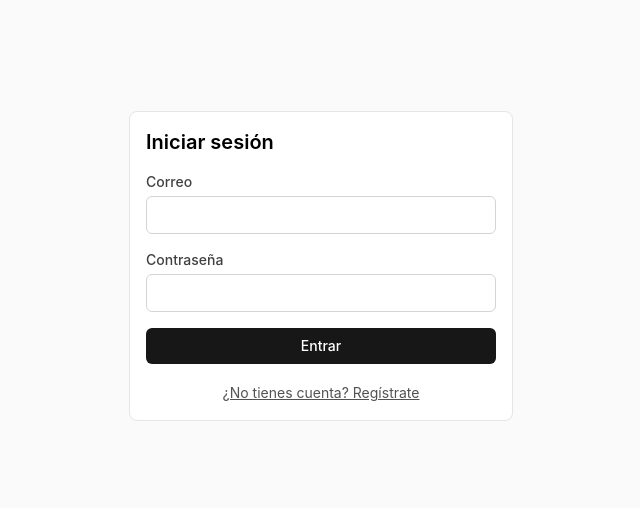
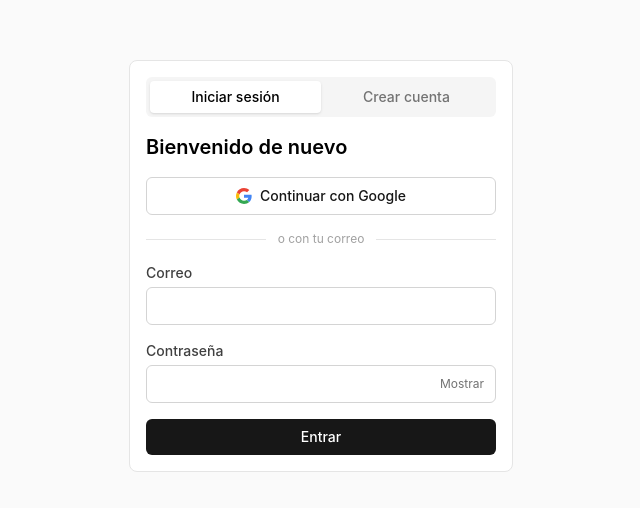
Before and after one commit to alonsonunez-developer/catalog-dashboard, a Vue app: page /login in a window 1280 px wide. Shown: the part 134-642 px from the top of the page, without its empty margins (319-959 px from the left). Built offline with nearby package versions, Linux system fonts and the light colour scheme; no server answers.

Commit message:
feat: login con Google, pestañas de acceso y confirmación de contraseña

```diff
--- a/src/views/LoginView.vue
+++ b/src/views/LoginView.vue
@@ -1,26 +1,80 @@
 <script setup lang="ts">
-import { ref } from 'vue'
+import { computed, onBeforeUnmount, onMounted, ref } from 'vue'
 import { useRouter } from 'vue-router'
 import { supabase } from '../lib/supabase'
 import { loadOrganization, session } from '../lib/session'
 import { errorMessage } from '../lib/data'
 
+const MIN_PASSWORD = 8
+
 const router = useRouter()
 const mode = ref<'signin' | 'signup'>('signin')
 const email = ref('')
 const password = ref('')
+const confirm = ref('')
+const showPassword = ref(false)
 const loading = ref(false)
+const googleLoading = ref(false)
 const error = ref('')
 const info = ref('')
 
-async function submit() {
-  loading.value = true
+const isSignup = computed(() => mode.value === 'signup')
+const mismatch = computed(() => isSignup.value && confirm.value !== '' && confirm.value !== password.value)
+const busy = computed(() => loading.value || googleLoading.value)
+
+function setMode(m: 'signin' | 'signup') {
+  if (mode.value === m) return
+  mode.value = m
+  password.value = ''
+  confirm.value = ''
+  showPassword.value = false
   error.value = ''
   info.value = ''
+}
+
+// Mensajes de Supabase en español para los casos más comunes
+function friendly(e: unknown): string {
+  const code = (e as { code?: string } | null)?.code
+  const msg = errorMessage(e)
+  switch (code) {
+    case 'invalid_credentials':
+      return 'Correo o contraseña incorrectos.'
+    case 'email_not_confirmed':
+      return 'Confirma tu correo antes de iniciar sesión. Revisa tu bandeja de entrada.'
+    case 'user_already_exists':
+    case 'email_exists':
+      return 'Ya existe una cuenta con ese correo. Inicia sesión.'
+    case 'weak_password':
+      return `La contraseña es muy débil. Usa al menos ${MIN_PASSWORD} caracteres.`
+    case 'over_email_send_rate_limit':
+    case 'over_request_rate_limit':
+      return 'Demasiados intentos. Espera unos minutos e inténtalo de nuevo.'
+    case 'signup_disabled':
+      return 'El registro de cuentas nuevas está cerrado por ahora.'
+  }
+  if (/invalid login credentials/i.test(msg)) return 'Correo o contraseña incorrectos.'
+  return msg
+}
+
+async function submit() {
+  error.value = ''
+  info.value = ''
+  const credentials = { email: email.value.trim(), password: password.value }
+
+  if (isSignup.value) {
+    if (password.value.length < MIN_PASSWORD) {
+      error.value = `La contraseña debe tener al menos ${MIN_PASSWORD} caracteres.`
+      return
+    }
+    if (password.value !== confirm.value) {
+      error.value = 'Las contraseñas no coinciden.'
+      return
+    }
+  }
+
+  loading.value = true
   try {
-    const credentials = { email: email.value.trim(), password: password.value }
-        const { data, error: e } =
-      mode.value === 'signup'
+    const { data, error: e } = isSignup.value
       ? await supabase.auth.signUp({
           ...credentials,
           // El enlace del correo vuelve al sitio desde el que se registró (producción o local)
@@ -28,54 +82,159 @@ async function submit() {
         })
       : await supabase.auth.signInWithPassword(credentials)
     if (e) throw e
+
     if (!data.session) {
-      info.value = 'Te enviamos un correo para confirmar tu cuenta. Después inicia sesión.'
-      mode.value = 'signin'
+      // Con "Confirm email" activo no hay sesión hasta confirmar. Si el correo ya existía,
+      // Supabase responde igual (para no revelar qué correos están registrados).
+      info.value = 'Te enviamos un correo para confirmar tu cuenta. Ábrelo y luego inicia sesión.'
+      setMode('signin')
+      info.value = 'Te enviamos un correo para confirmar tu cuenta. Ábrelo y luego inicia sesión.'
       return
     }
     session.value = data.session
     await loadOrganization(data.session.user.id)
     await router.push({ name: 'catalogs' })
   } catch (e) {
-    error.value = errorMessage(e)
+    error.value = friendly(e)
   } finally {
     loading.value = false
   }
 }
+
+async function signInWithGoogle() {
+  error.value = ''
+  info.value = ''
+  googleLoading.value = true
+  const { error: e } = await supabase.auth.signInWithOAuth({
+    provider: 'google',
+    options: {
+      redirectTo: `${window.location.origin}/login`,
+      queryParams: { prompt: 'select_account' }, // permite elegir la cuenta de Google
+    },
+  })
+  if (e) {
+    error.value = friendly(e)
+    googleLoading.value = false
+  }
+  // Si todo sale bien, el navegador se va a Google y regresa con la sesión iniciada
+}
+
+// Si el usuario vuelve con el botón Atrás desde Google, el botón no debe quedar bloqueado
+const onPageShow = (ev: PageTransitionEvent) => {
+  if (ev.persisted) googleLoading.value = false
+}
+
+onMounted(() => {
+  window.addEventListener('pageshow', onPageShow)
+  // Si el usuario canceló en Google o falló, Supabase vuelve con el motivo en la URL
+  const params = new URLSearchParams(window.location.search)
+  const hash = new URLSearchParams(window.location.hash.slice(1))
+  const reason = params.get('error_description') ?? hash.get('error_description')
+  if (reason) {
+    error.value = /access_denied|denied/i.test(reason)
+      ? 'Cancelaste el inicio de sesión con Google.'
+      : `No se pudo iniciar sesión con Google: ${reason}`
+    history.replaceState({}, '', window.location.pathname)
+  }
+})
+onBeforeUnmount(() => window.removeEventListener('pageshow', onPageShow))
 </script>
 
 <template>
   <div class="flex min-h-screen items-center justify-center bg-neutral-50 p-4">
-    <form class="card w-full max-w-sm space-y-4" @submit.prevent="submit">
-      <h1 class="text-xl font-semibold">{{ mode === 'signin' ? 'Iniciar sesión' : 'Crear cuenta' }}</h1>
+    <div class="card w-full max-w-sm space-y-4">
+      <div class="flex rounded-md bg-neutral-100 p-1 text-sm" role="tablist">
+        <button
+          type="button"
+          role="tab"
+          :aria-selected="!isSignup"
+          class="flex-1 rounded px-3 py-1.5 font-medium"
+          :class="!isSignup ? 'bg-white shadow-sm' : 'text-neutral-500'"
+          @click="setMode('signin')"
+        >
+          Iniciar sesión
+        </button>
+        <button
+          type="button"
+          role="tab"
+          :aria-selected="isSignup"
+          class="flex-1 rounded px-3 py-1.5 font-medium"
+          :class="isSignup ? 'bg-white shadow-sm' : 'text-neutral-500'"
+          @click="setMode('signup')"
+        >
+          Crear cuenta
+        </button>
+      </div>
+
+      <h1 class="text-xl font-semibold">{{ isSignup ? 'Crea tu cuenta' : 'Bienvenido de nuevo' }}</h1>
+
+      <button type="button" class="btn btn-secondary w-full gap-2" :disabled="busy" @click="signInWithGoogle">
+        <svg class="h-4 w-4" viewBox="0 0 48 48" aria-hidden="true">
+          <path fill="#EA4335" d="M24 9.5c3.54 0 6.71 1.22 9.21 3.6l6.85-6.85C35.9 2.38 30.47 0 24 0 14.62 0 6.51 5.38 2.56 13.22l7.98 6.19C12.43 13.72 17.74 9.5 24 9.5z" />
+          <path fill="#4285F4" d="M46.98 24.55c0-1.57-.15-3.09-.38-4.55H24v9.02h12.94c-.58 2.96-2.26 5.48-4.78 7.18l7.73 6c4.51-4.18 7.09-10.36 7.09-17.65z" />
+          <path fill="#FBBC05" d="M10.53 28.59c-.48-1.45-.76-2.99-.76-4.59s.27-3.14.76-4.59l-7.98-6.19C.92 16.46 0 20.12 0 24c0 3.88.92 7.54 2.56 10.78l7.97-6.19z" />
+          <path fill="#34A853" d="M24 48c6.48 0 11.93-2.13 15.89-5.81l-7.73-6c-2.15 1.45-4.92 2.3-8.16 2.3-6.26 0-11.57-4.22-13.47-9.91l-7.98 6.19C6.51 42.62 14.62 48 24 48z" />
+        </svg>
+        {{ googleLoading ? 'Conectando con Google…' : 'Continuar con Google' }}
+      </button>
+
+      <div class="flex items-center gap-3 text-xs text-neutral-400">
+        <span class="h-px flex-1 bg-neutral-200" />
+        o con tu correo
+        <span class="h-px flex-1 bg-neutral-200" />
+      </div>
+
+      <form class="space-y-4" @submit.prevent="submit">
         <div>
           <label class="label" for="email">Correo</label>
           <input id="email" v-model="email" type="email" class="input" required autocomplete="email" />
         </div>
+
         <div>
           <label class="label" for="password">Contraseña</label>
+          <div class="relative">
             <input
               id="password"
               v-model="password"
-          type="password"
+              :type="showPassword ? 'text' : 'password'"
+              class="input pr-16"
+              required
+              :minlength="isSignup ? MIN_PASSWORD : undefined"
+              :autocomplete="isSignup ? 'new-password' : 'current-password'"
+            />
+            <button
+              type="button"
+              class="absolute inset-y-0 right-2 cursor-pointer px-1 text-xs text-neutral-500 hover:text-neutral-900"
+              :aria-label="showPassword ? 'Ocultar contraseña' : 'Mostrar contraseña'"
+              @click="showPassword = !showPassword"
+            >
+              {{ showPassword ? 'Ocultar' : 'Mostrar' }}
+            </button>
+          </div>
+          <p v-if="isSignup" class="mt-1 text-xs text-neutral-500">Mínimo {{ MIN_PASSWORD }} caracteres.</p>
+        </div>
+
+        <div v-if="isSignup">
+          <label class="label" for="confirm">Confirmar contraseña</label>
+          <input
+            id="confirm"
+            v-model="confirm"
+            :type="showPassword ? 'text' : 'password'"
             class="input"
             required
-          minlength="6"
-          :autocomplete="mode === 'signin' ? 'current-password' : 'new-password'"
+            autocomplete="new-password"
+            :aria-invalid="mismatch"
           />
+          <p v-if="mismatch" class="mt-1 text-xs text-red-600">Las contraseñas no coinciden.</p>
         </div>
-      <p v-if="error" class="text-sm text-red-600">{{ error }}</p>
-      <p v-if="info" class="text-sm text-green-700">{{ info }}</p>
-      <button class="btn btn-primary w-full" :disabled="loading">
-        {{ loading ? 'Procesando…' : mode === 'signin' ? 'Entrar' : 'Registrarme' }}
-      </button>
-      <button
-        type="button"
-        class="w-full cursor-pointer text-sm text-neutral-600 underline"
-        @click="mode = mode === 'signin' ? 'signup' : 'signin'"
-      >
-        {{ mode === 'signin' ? '¿No tienes cuenta? Regístrate' : '¿Ya tienes cuenta? Inicia sesión' }}
+
+        <p v-if="error" class="text-sm text-red-600" role="alert">{{ error }}</p>
+        <p v-if="info" class="text-sm text-green-700" role="status">{{ info }}</p>
+
+        <button class="btn btn-primary w-full" :disabled="busy || mismatch">
+          {{ loading ? 'Procesando…' : isSignup ? 'Crear cuenta' : 'Entrar' }}
         </button>
       </form>
     </div>
+  </div>
 </template>
```
Lines whose indentation alone changed are shown as unchanged.
